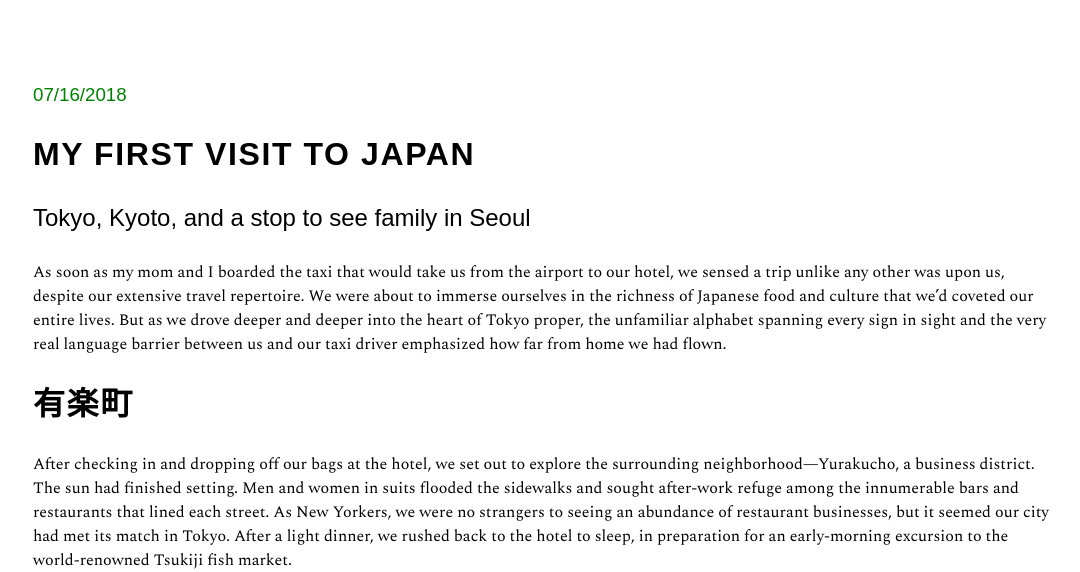
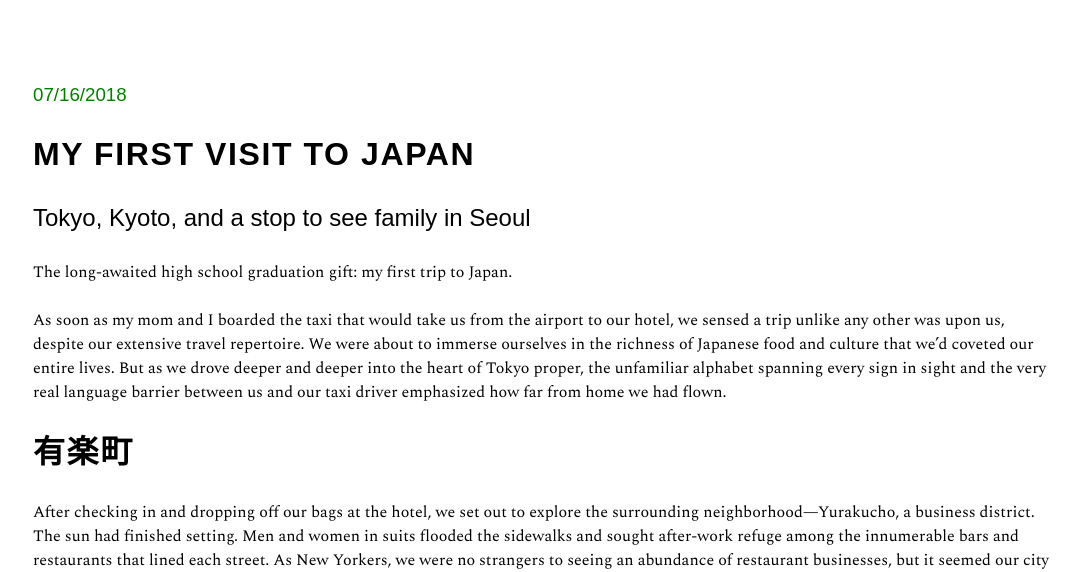
Before and after one commit to jackandthebean/jackandthebean.github.io, a Jekyll site: the page built from _posts/2018-07-16-japan.html, in a window 1280 px wide and 900 px high, scrolled down 448 px, cut to the strip 0-572 px from the top of the window. Shown: the whole strip, without its empty margins (95-1175 px from the left). Built offline with Jekyll 4.4.1, drawn with Linux system fonts in a browser that asks for light colours.

Commit message:
add line

```diff
--- a/_posts/2018-07-16-japan.html
+++ b/_posts/2018-07-16-japan.html
@@ -11,6 +11,7 @@ categories:
     <h3>{{ page.date | date: "%m/%d/%Y" }}</h3>
     <h1>{{ page.title }}</h1>
     <h2>{{ page.subtitle }}</h2>
+    <p>The long-awaited high school graduation gift: my first trip to Japan.</p>
     <p>As soon as my mom and I boarded the taxi that would take us from the airport to our hotel, we sensed a trip unlike any other was upon us, despite our extensive travel repertoire. We were about to immerse ourselves in the richness of Japanese food and culture that we’d coveted our entire lives. But as we drove deeper and deeper into the heart of Tokyo proper, the unfamiliar alphabet spanning every sign in sight and the very real language barrier between us and our taxi driver emphasized how far from home we had flown.</p>
     <h1>有楽町</h1>
     <p>After checking in and dropping off our bags at the hotel, we set out to explore the surrounding neighborhood—Yurakucho, a business district. The sun had finished setting. Men and women in suits flooded the sidewalks and sought after-work refuge among the innumerable bars and restaurants that lined each street. As New Yorkers, we were no strangers to seeing an abundance of restaurant businesses, but it seemed our city had met its match in Tokyo. After a light dinner, we rushed back to the hotel to sleep, in preparation for an early-morning excursion to the world-renowned Tsukiji fish market.</p>
```
